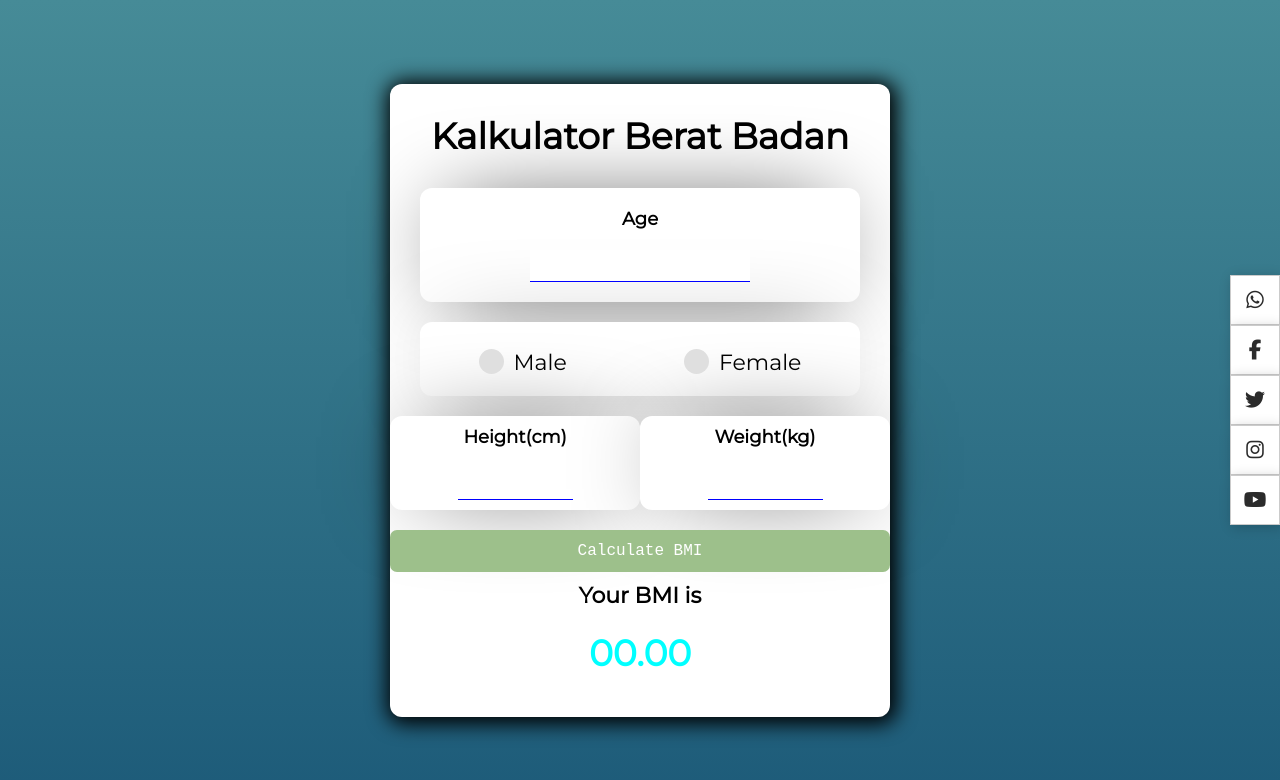
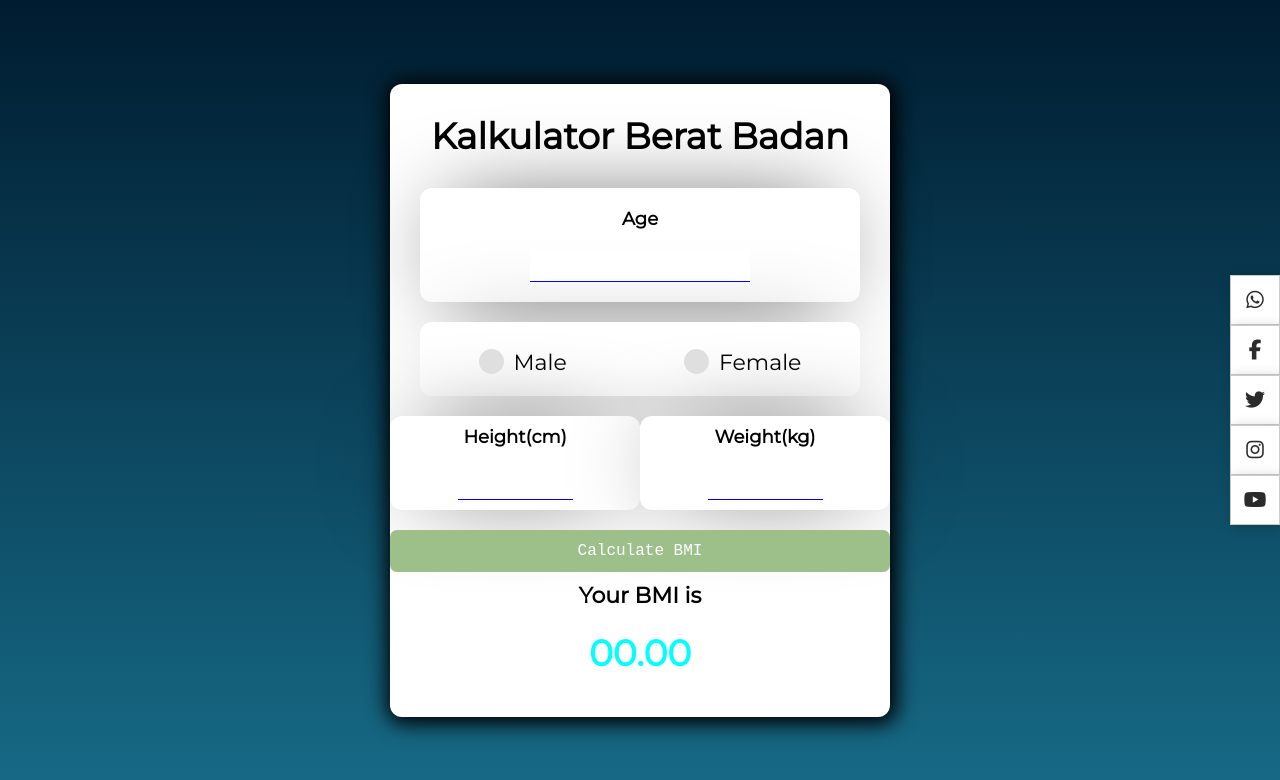
Before and after one commit to revou-fundamental-course/10-jul-23-Aditypraa, a plain HTML site: page index.html in a window 1280 px wide. Drawn offline with Linux system fonts and the light colour scheme.

Commit message:
Coloring Background

```diff
--- a/css/style.css
+++ b/css/style.css
@@ -12,7 +12,7 @@ body {
     align-items: center;
     justify-content: center;
     min-height: 100vh;
-    background-image: linear-gradient(#468B97, #1D5B79);
+    background-image: linear-gradient(#001C30, #176B87);
 }
 
 .box {
```
